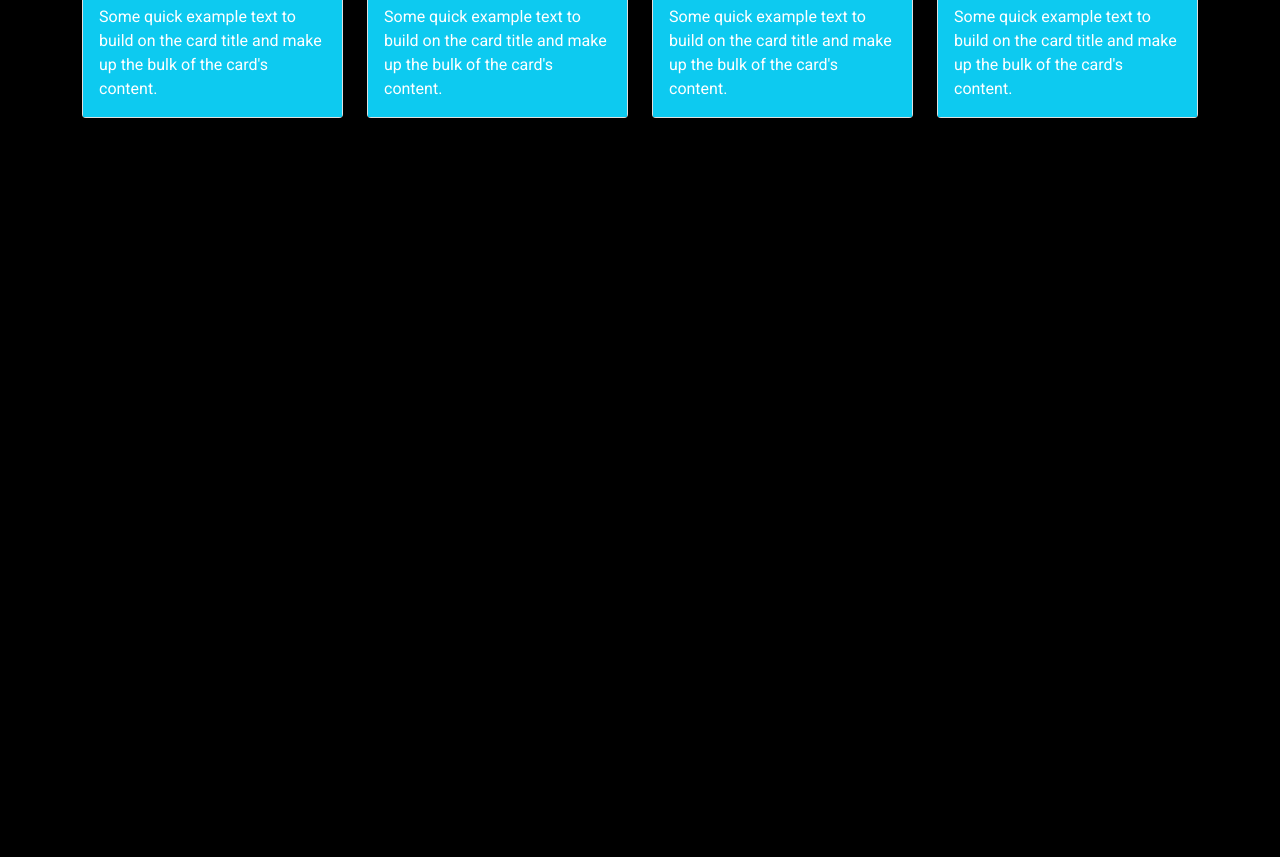
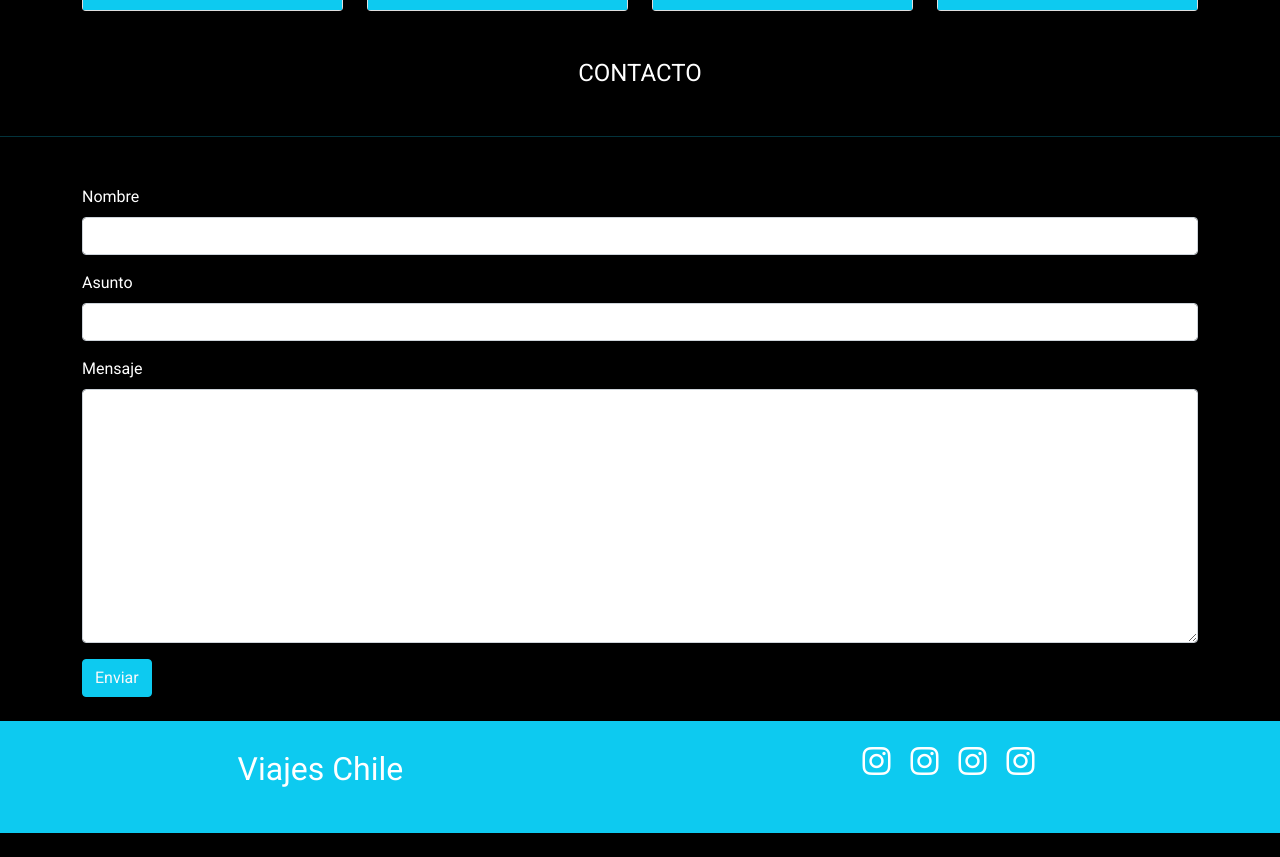
Before and after one commit to dacehell/viajeschileg38, a plain HTML site: page index.html in a window 1280 px wide. Shown: the part 1794-2651 px from the top of the page. Before the commit the page ends 1960 px from the top, so only its background shows below. Drawn offline with nearby package versions, Linux system fonts and the light colour scheme.

Commit message:
landing page done

```diff
--- a/assets/css/style.css
+++ b/assets/css/style.css
@@ -10,3 +10,12 @@ body {
     display: none;
   }
 }
+.footer-wrap {
+  display: flex;
+  justify-content: space-around;
+}
+.nav-black {
+  background-color: purple;
+  opacity: 0.9;
+  color: white;
+}
--- a/assets/js/main.js
+++ b/assets/js/main.js
@@ -0,0 +1,9 @@
+$(function () {
+  $('[data-bs-toggle="tooltip"]').tooltip();
+});
+
+$(document).scroll(function () {
+  const y = $("html").scrollTop();
+
+  y > 300 ? $("nav").addClass("nav-black") : $("nav").removeClass("nav-black");
+});
--- a/index.html
+++ b/index.html
@@ -225,6 +225,62 @@
         </div>
       </div>
     </section>
+    <section id="contacto">
+      <div>
+        <h4 class="text-center my-5">CONTACTO</h4>
+        <hr class="bg-info my-5" />
+      </div>
+      <form>
+        <div class="container">
+          <div class="mb-3">
+            <label class="form-label" for="">Nombre</label>
+            <input type="text" class="form-control" />
+          </div>
+          <div class="mb-3">
+            <label class="form-label" for="">Asunto</label>
+            <input type="text" class="form-control" />
+          </div>
+          <div class="mb-3">
+            <label class="form-label" for="">Mensaje</label>
+            <textarea class="form-control" name="" rows="10"></textarea>
+          </div>
+          <button class="btn btn-info text-light" type="submit">Enviar</button>
+        </div>
+      </form>
+    </section>
+    <footer class="container-fluid text-center bg-info py-4 my-4">
+      <div class="footer-wrap">
+        <div>
+          <p class="fs-2">Viajes Chile</p>
+        </div>
+        <div>
+          <i
+            data-bs-toggle="tooltip"
+            data-placement="top"
+            title="@viajeschile"
+            class="fa-brands fa-instagram fa-2x mx-2"
+          ></i>
+          <i
+            data-bs-toggle="tooltip"
+            data-placement="top"
+            title="@viajeschile"
+            class="fa-brands fa-instagram fa-2x mx-2"
+          ></i>
+          <i
+            data-bs-toggle="tooltip"
+            data-placement="top"
+            title="@viajeschile"
+            class="fa-brands fa-instagram fa-2x mx-2"
+          ></i>
+          <i
+            data-bs-toggle="tooltip"
+            data-placement="top"
+            title="@viajeschile"
+            class="fa-brands fa-instagram fa-2x mx-2"
+          ></i>
+        </div>
+      </div>
+    </footer>
     <script
       src="https://cdn.jsdelivr.net/npm/@popperjs/core@2.10.2/dist/umd/popper.min.js"
       integrity="sha384-7+zCNj/IqJ95wo16oMtfsKbZ9ccEh31eOz1HGyDuCQ6wgnyJNSYdrPa03rtR1zdB"
```
